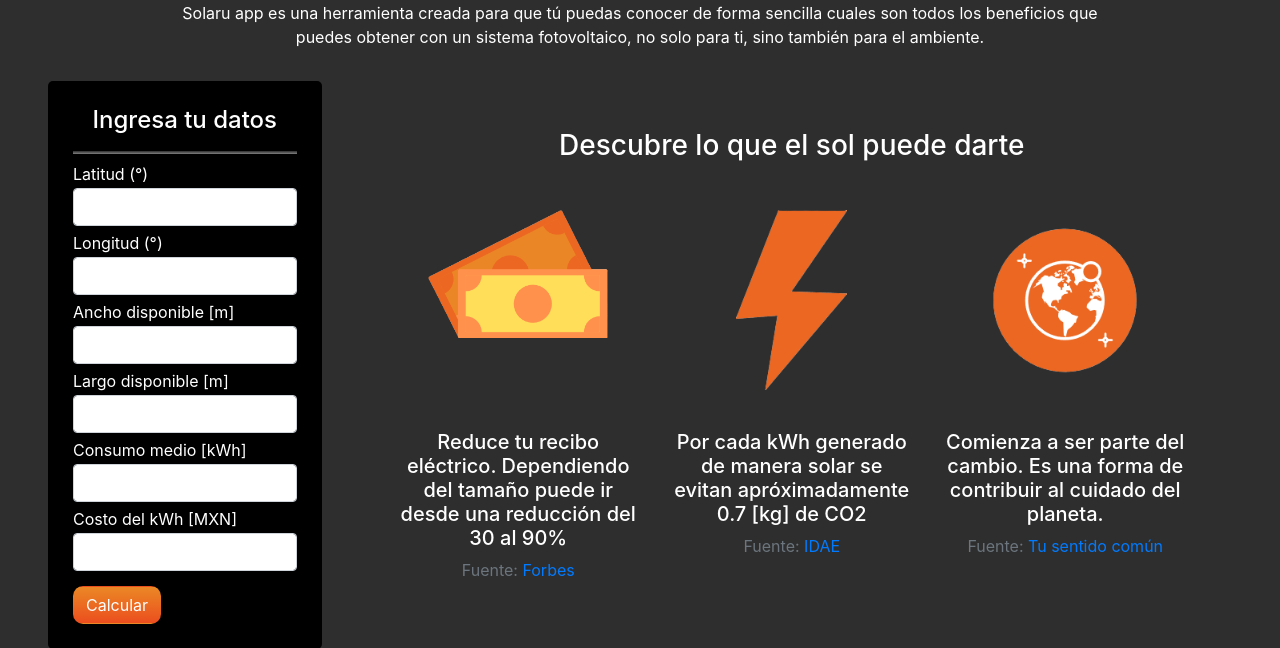
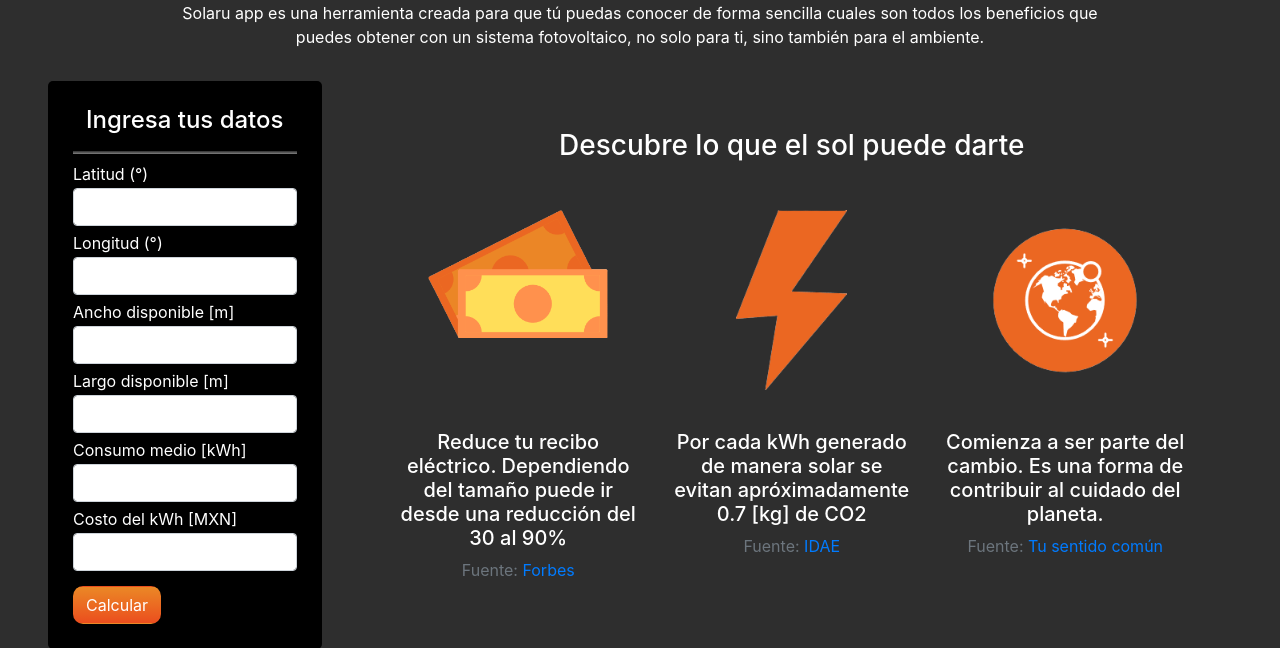
Before and after one commit to emanuelosva/solaru_legacy, a Flask app: page / in a window 1280 px wide. Shown: the part 175-823 px from the top of the page. Run offline with Flask 2, Linux system fonts and the light colour scheme; some libraries are stand-ins or nearby versions.

Commit message:
Se arreglo typo en Index.html

```diff
--- a/app/templates/index.html
+++ b/app/templates/index.html
@@ -26,7 +26,7 @@
         <div class="row">
             <div class="col-12 col-md-4 col-xl-3">
                 <div class="card card-imput pb-1 p-4 mb-3">
-                    <h4 class="text-center mb-3">Ingresa tu datos</h4>
+                    <h4 class="text-center mb-3">Ingresa tus datos</h4>
                     <div class="separator mb-2"></div>
                     {{ wtf.quick_form(data_form) }}
                 </div>
```
